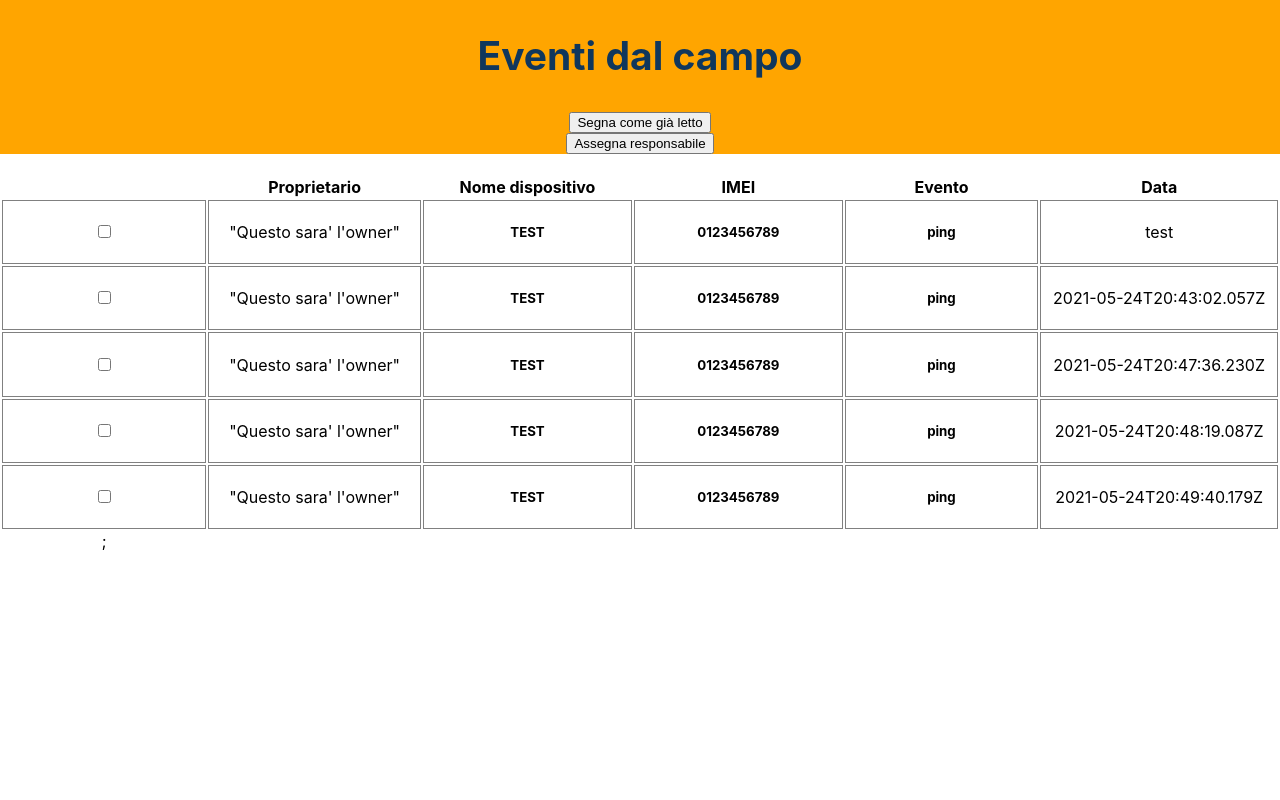
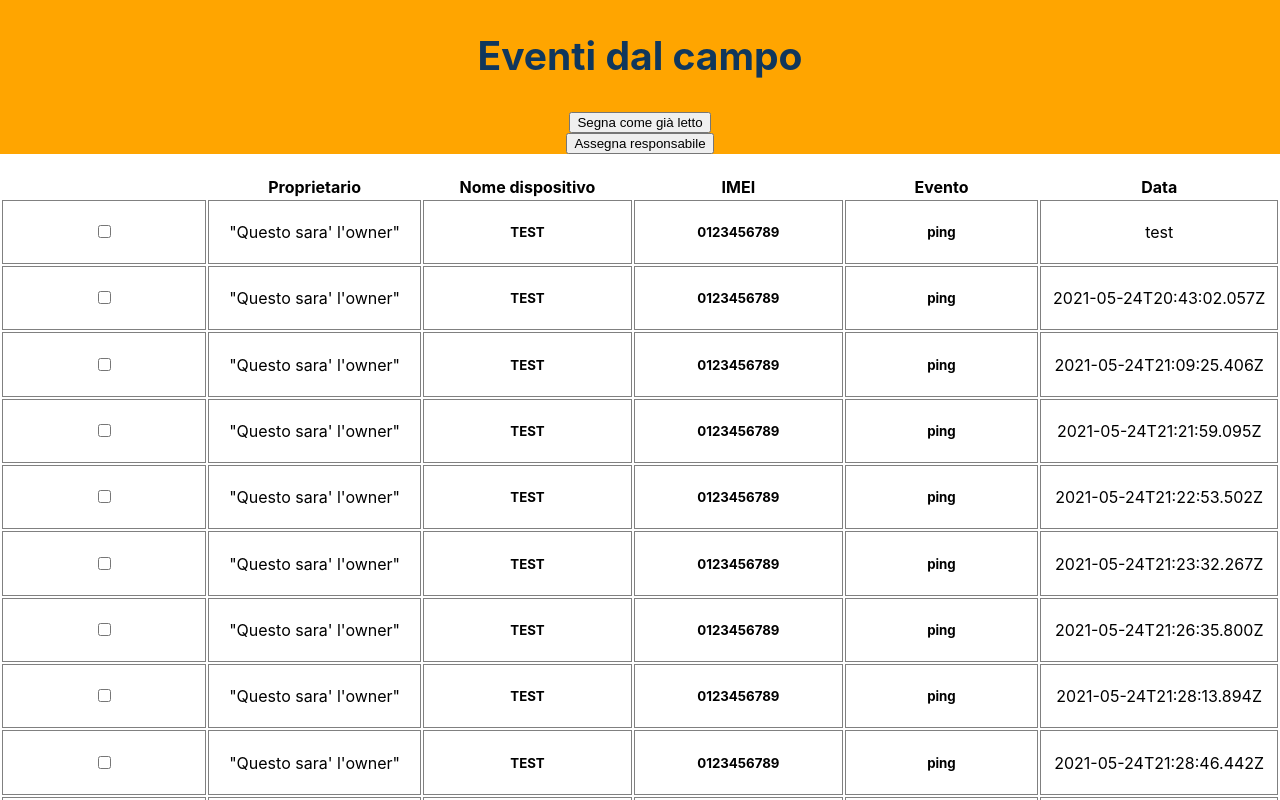
Before and after one commit to marcotabaro/react-express-events, a React (Create React App) app: page / in a window 1280 px wide. Shown: the top 800 px of the page. Built offline with nearby package versions, Linux system fonts and the light colour scheme; no server answers.

Commit message:
date conversion bug to fix

```diff
--- a/src/data.json
+++ b/src/data.json
@@ -1 +1 @@
-[{"dispositivo":"TEST","IMEI":"0123456789","evento":"ping","timestamp":"test"},{"dispositivo":"TEST","IMEI":"0123456789","evento":"ping","timestamp":"2021-05-24T20:43:02.057Z"},{"dispositivo":"TEST","IMEI":"0123456789","evento":"ping","timestamp":"2021-05-24T20:47:36.230Z"},{"dispositivo":"TEST","IMEI":"0123456789","evento":"ping","timestamp":"2021-05-24T20:48:19.087Z"},{"dispositivo":"TEST","IMEI":"0123456789","evento":"ping","timestamp":"2021-05-24T20:49:40.179Z"}]
+[{"dispositivo":"TEST","IMEI":"0123456789","evento":"ping","timestamp":"test"},{"dispositivo":"TEST","IMEI":"0123456789","evento":"ping","timestamp":"2021-05-24T20:43:02.057Z"},{"dispositivo":"TEST","IMEI":"0123456789","evento":"ping","timestamp":"2021-05-24T21:09:25.406Z"},{"dispositivo":"TEST","IMEI":"0123456789","evento":"ping","timestamp":"2021-05-24T21:21:59.095Z"},{"dispositivo":"TEST","IMEI":"0123456789","evento":"ping","timestamp":"2021-05-24T21:22:53.502Z"},{"dispositivo":"TEST","IMEI":"0123456789","evento":"ping","timestamp":"2021-05-24T21:23:32.267Z"},{"dispositivo":"TEST","IMEI":"0123456789","evento":"ping","timestamp":"2021-05-24T21:26:35.800Z"},{"dispositivo":"TEST","IMEI":"0123456789","evento":"ping","timestamp":"2021-05-24T21:28:13.894Z"},{"dispositivo":"TEST","IMEI":"0123456789","evento":"ping","timestamp":"2021-05-24T21:28:46.442Z"},{"dispositivo":"TEST","IMEI":"0123456789","evento":"ping","timestamp":"2021-05-24T21:29:45.629Z"},{"dispositivo":"TEST","IMEI":"0123456789","evento":"ping","timestamp":"2021-05-24T21:30:12.011Z"},{"dispositivo":"TEST","IMEI":"0123456789","evento":"ping","timestamp":"2021-05-24T21:30:37.324Z"},{"dispositivo":"TEST","IMEI":"0123456789","evento":"ping","timestamp":"2021-05-24T21:32:32.256Z"},{"dispositivo":"TEST","IMEI":"0123456789","evento":"ping","timestamp":"2021-05-24T21:34:43.410Z"}]
```
Also changed, not shown: src/server.js (+7 -2 lines).
